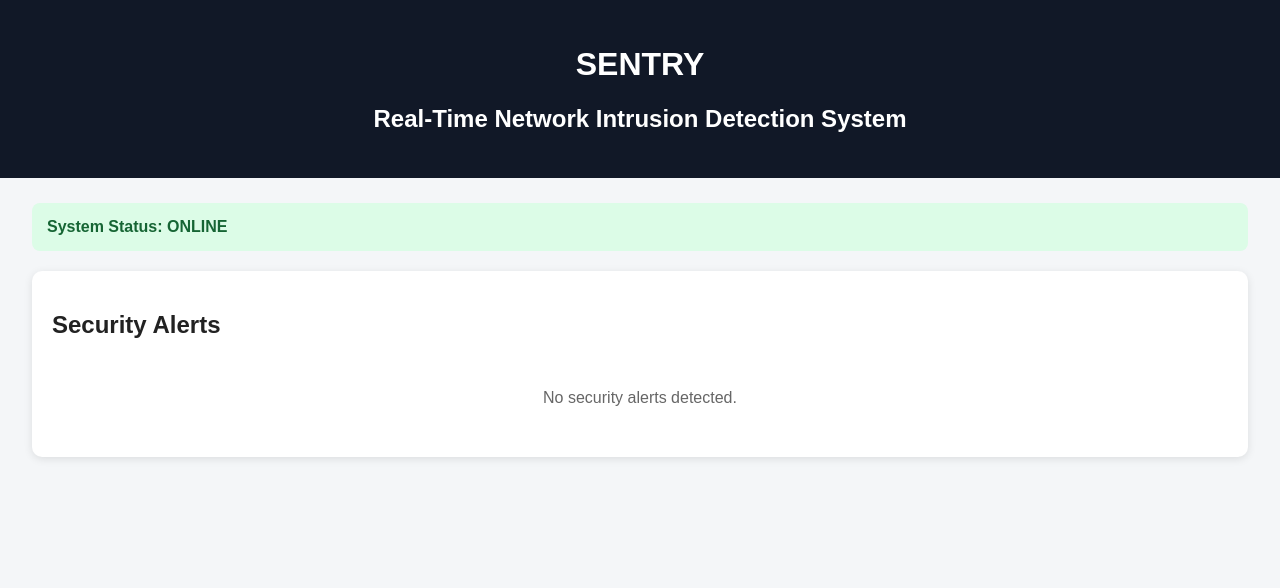
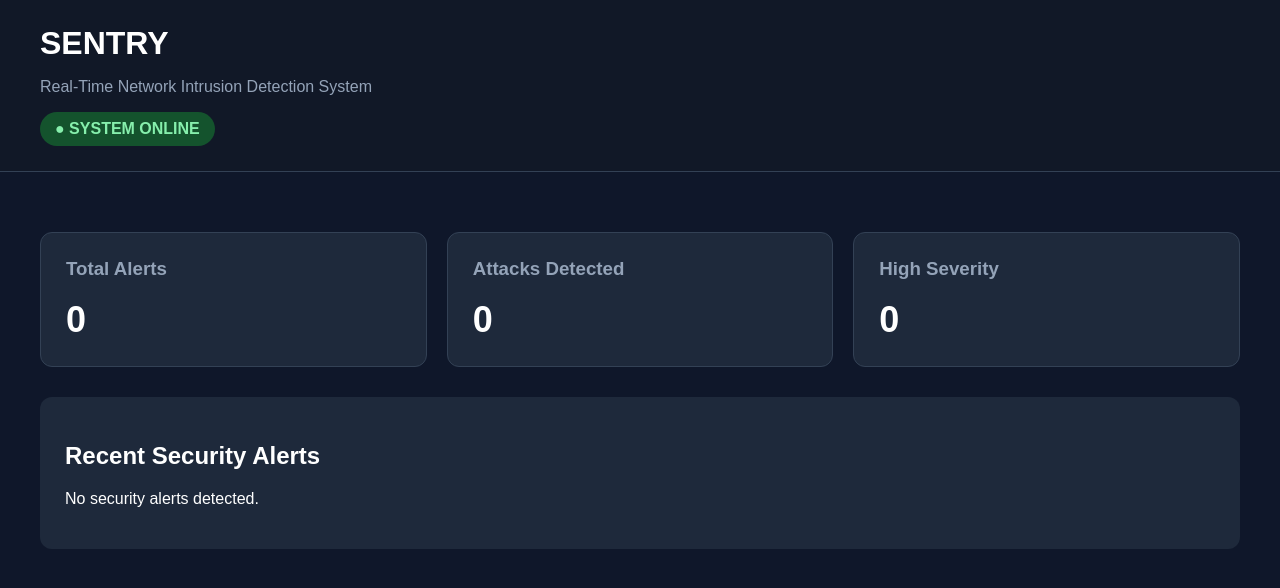
Before and after one commit to mdfarooqqais/SENTRY, a Flask app: page / in a window 1280 px wide. Shown: the top 588 px of the page. Run offline with Flask 3, Linux system fonts and the light colour scheme; data that the repository does not hold is empty.

Commit message:
Build SENTRY security alert dashboard

```diff
--- a/app.py
+++ b/app.py
@@ -1,16 +1,34 @@
 from flask import Flask, render_template
-from database.database import get_alerts, init_database
+from database.database import init_database, get_alerts
 
 app = Flask(__name__)
-
-init_database()
 
 
 @app.route("/")
 def home():
-    alerts = get_alerts()
-    return render_template("index.html", alerts=alerts)
+    alerts = get_alerts(100)
+
+    total_alerts = len(alerts)
+
+    attack_count = sum(
+        1 for alert in alerts
+        if alert["attack_type"] != "BENIGN"
+    )
+
+    high_count = sum(
+        1 for alert in alerts
+        if alert["severity"] == "HIGH"
+    )
+
+    return render_template(
+        "index.html",
+        alerts=alerts,
+        total_alerts=total_alerts,
+        attack_count=attack_count,
+        high_count=high_count
+    )
 
 
 if __name__ == "__main__":
+    init_database()
     app.run(debug=True)
--- a/templates/index.html
+++ b/templates/index.html
@@ -1,124 +1,179 @@
 <!DOCTYPE html>
 <html lang="en">
+
 <head>
     <meta charset="UTF-8">
     <meta name="viewport" content="width=device-width, initial-scale=1.0">
+
+    <meta http-equiv="refresh" content="5">
 
     <title>SENTRY - Network Intrusion Detection System</title>
 
     <style>
         body {
+            margin: 0;
             font-family: Arial, sans-serif;
-            margin: 0;
-            background: #f4f6f8;
-            color: #222;
+            background: #0f172a;
+            color: white;
         }
 
-        header {
+        .header {
+            padding: 25px 40px;
             background: #111827;
-            color: white;
-            padding: 25px;
-            text-align: center;
+            border-bottom: 1px solid #334155;
+        }
+
+        .header h1 {
+            margin: 0;
+            font-size: 32px;
+        }
+
+        .header p {
+            color: #94a3b8;
         }
 
         .container {
-            width: 95%;
-            margin: 25px auto;
+            padding: 30px 40px;
         }
 
         .status {
-            background: #dcfce7;
-            color: #166534;
-            padding: 15px;
-            border-radius: 8px;
-            margin-bottom: 20px;
+            display: inline-block;
+            padding: 8px 15px;
+            background: #14532d;
+            color: #86efac;
+            border-radius: 20px;
             font-weight: bold;
         }
 
+        .cards {
+            display: grid;
+            grid-template-columns: repeat(3, 1fr);
+            gap: 20px;
+            margin: 30px 0;
+        }
+
         .card {
-            background: white;
-            padding: 20px;
-            border-radius: 10px;
-            box-shadow: 0 2px 8px rgba(0,0,0,0.1);
+            background: #1e293b;
+            padding: 25px;
+            border-radius: 12px;
+            border: 1px solid #334155;
+        }
+
+        .card h3 {
+            margin-top: 0;
+            color: #94a3b8;
+        }
+
+        .number {
+            font-size: 36px;
+            font-weight: bold;
+        }
+
+        .table-container {
+            background: #1e293b;
+            padding: 25px;
+            border-radius: 12px;
             overflow-x: auto;
         }
 
         table {
             width: 100%;
             border-collapse: collapse;
-            margin-top: 15px;
         }
 
-        th, td {
-            padding: 12px;
-            border-bottom: 1px solid #ddd;
+        th,
+        td {
+            padding: 14px;
             text-align: left;
-            white-space: nowrap;
+            border-bottom: 1px solid #334155;
         }
 
         th {
-            background: #1f2937;
-            color: white;
-        }
-
-        tr:hover {
-            background: #f3f4f6;
+            color: #94a3b8;
         }
 
         .high {
-            color: #dc2626;
+            color: #f87171;
             font-weight: bold;
         }
 
         .medium {
-            color: #d97706;
+            color: #fbbf24;
             font-weight: bold;
         }
 
         .low {
-            color: #16a34a;
+            color: #4ade80;
             font-weight: bold;
         }
 
-        .no-alerts {
-            text-align: center;
-            padding: 30px;
-            color: #666;
+        .attack {
+            color: #f87171;
+            font-weight: bold;
+        }
+
+        .benign {
+            color: #4ade80;
+            font-weight: bold;
         }
     </style>
 </head>
 
 <body>
 
-<header>
+    <div class="header">
         <h1>SENTRY</h1>
-    <h2>Real-Time Network Intrusion Detection System</h2>
-</header>
+        <p>Real-Time Network Intrusion Detection System</p>
+
+        <span class="status">
+            ● SYSTEM ONLINE
+        </span>
+    </div>
 
     <div class="container">
 
-    <div class="status">
-        System Status: ONLINE
+        <div class="cards">
+
+            <div class="card">
+                <h3>Total Alerts</h3>
+                <div class="number">
+                    {{ total_alerts }}
+                </div>
             </div>
 
             <div class="card">
+                <h3>Attacks Detected</h3>
+                <div class="number">
+                    {{ attack_count }}
+                </div>
+            </div>
 
-        <h2>Security Alerts</h2>
+            <div class="card">
+                <h3>High Severity</h3>
+                <div class="number">
+                    {{ high_count }}
+                </div>
+            </div>
+
+        </div>
+
+        <div class="table-container">
+
+            <h2>Recent Security Alerts</h2>
 
             {% if alerts %}
 
             <table>
+
                 <thead>
                     <tr>
                         <th>ID</th>
-                    <th>Timestamp</th>
-                    <th>Source IP</th>
-                    <th>Destination IP</th>
-                    <th>Source Port</th>
-                    <th>Destination Port</th>
+                        <th>Time</th>
+                        <th>Source</th>
+                        <th>Destination</th>
                         <th>Protocol</th>
                         <th>Detection</th>
-                    <th>Attack Type</th>
+                        <th>Attack</th>
                         <th>Severity</th>
                         <th>Confidence</th>
                     </tr>
@@ -129,33 +184,50 @@
                     {% for alert in alerts %}
 
                     <tr>
+
                         <td>{{ alert["id"] }}</td>
+
                         <td>{{ alert["timestamp"] }}</td>
-                    <td>{{ alert["source_ip"] }}</td>
-                    <td>{{ alert["destination_ip"] }}</td>
-                    <td>{{ alert["source_port"] }}</td>
-                    <td>{{ alert["destination_port"] }}</td>
-                    <td>{{ alert["protocol"] }}</td>
-                    <td>{{ alert["detection_type"] }}</td>
-                    <td><strong>{{ alert["attack_type"] }}</strong></td>
+
+                        <td>
+                            {{ alert["source_ip"] }}:{{ alert["source_port"] }}
+                        </td>
+
+                        <td>
+                            {{ alert["destination_ip"] }}:{{ alert["destination_port"] }}
+                        </td>
+
+                        <td>
+                            {{ alert["protocol"] }}
+                        </td>
+
+                        <td>
+                            {{ alert["detection_type"] }}
+                        </td>
+
+                        <td class="attack">
+                            {{ alert["attack_type"] }}
+                        </td>
 
                         <td class="{{ alert['severity']|lower }}">
                             {{ alert["severity"] }}
                         </td>
 
-                    <td>{{ alert["confidence"] }}%</td>
+                        <td>
+                            {{ alert["confidence"] }}%
+                        </td>
+
                     </tr>
 
                     {% endfor %}
 
                 </tbody>
+
             </table>
 
             {% else %}
 
-        <div class="no-alerts">
-            No security alerts detected.
-        </div>
+            <p>No security alerts detected.</p>
 
             {% endif %}
 
@@ -164,4 +236,5 @@
     </div>
 
 </body>
+
 </html>
```
Lines whose indentation alone changed are shown as unchanged.
